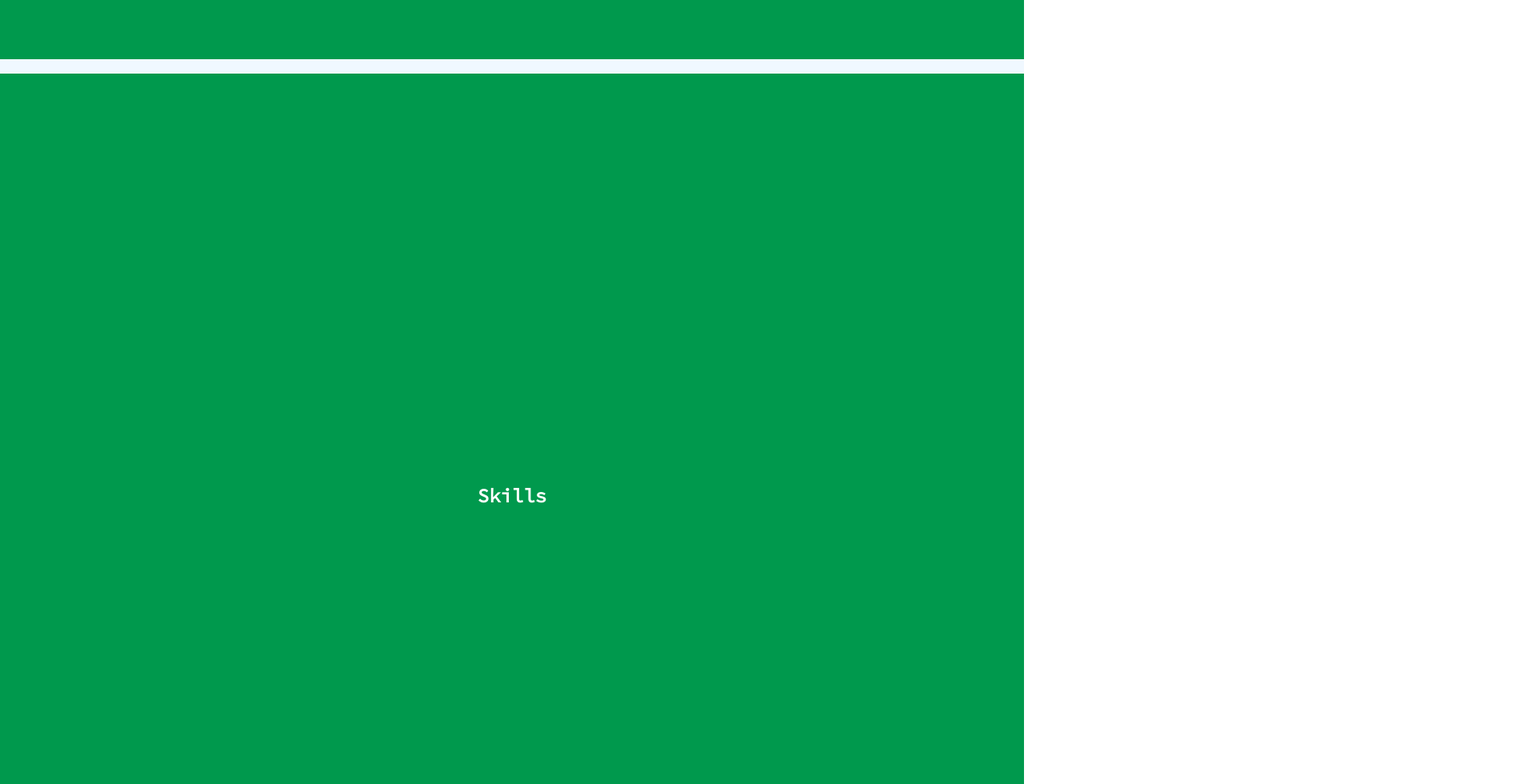
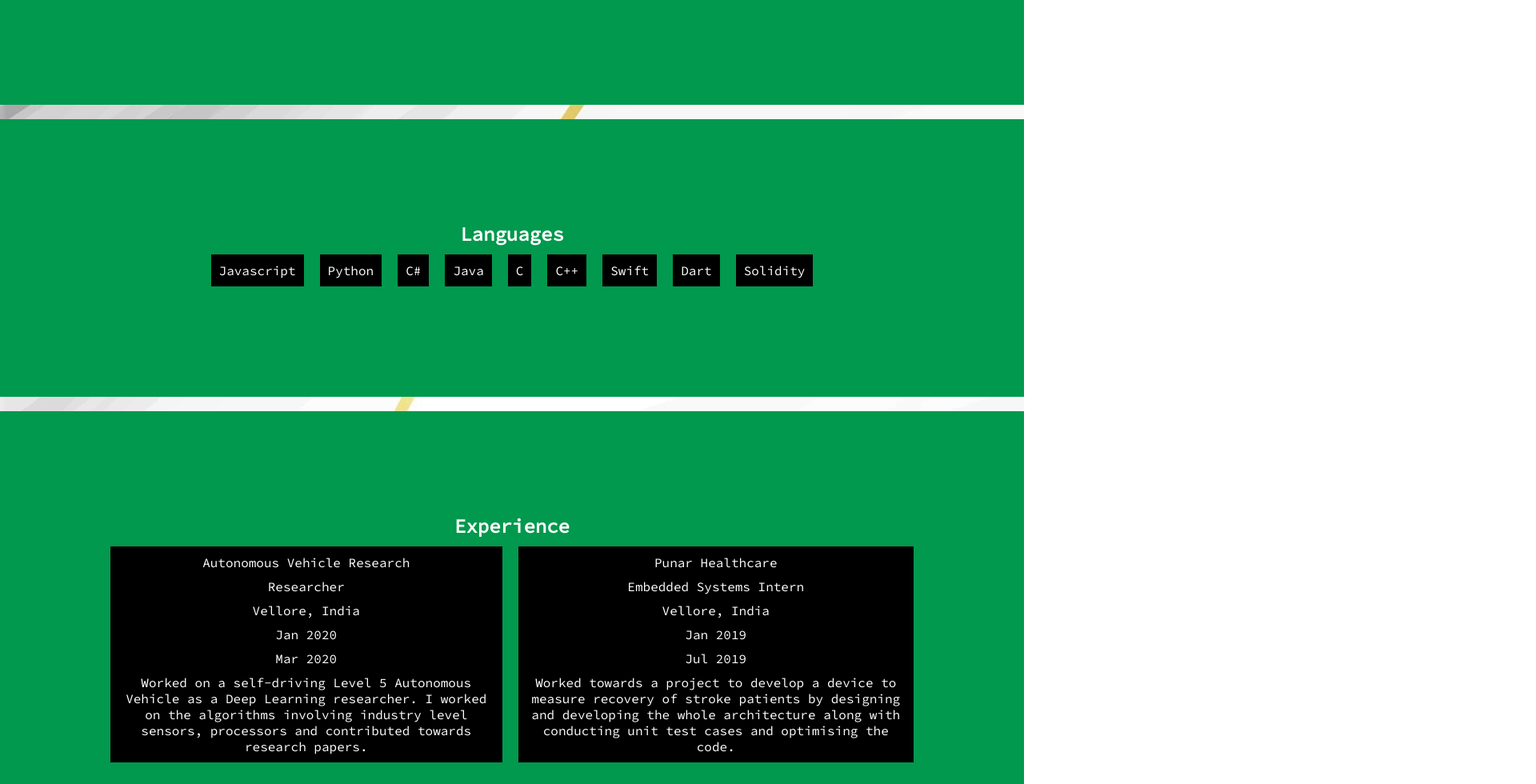
Before and after one commit to prasad-kumkar/prasadkumkar.tech, a Vue app: page / in a window 1280 px wide. Shown: the part 1480-2460 px from the top of the page at 80% size, 1920 px wide, since content can reach past the window. Built offline with nearby package versions, Linux system fonts and the light colour scheme.

Commit message:
changed background and stacked all item well
did a lot of stuff i dont remember, its 4am and im too sleepy good night

```diff
--- a/src/App.vue
+++ b/src/App.vue
@@ -8,6 +8,8 @@
     <div class="break"><br/></div>
     <Section msg="Skills"/>
     <div class="break"><br/></div>
+    <Section msg="Languages"/>
+    <div class="break"><br/></div>
     <Section msg="Experience"/>
     <div class="break"><br/></div>
     <Section msg="Projects"/>
@@ -16,9 +18,10 @@
     <div class="break"><br/></div>
     <Section msg="Contact"/>
   </div>
-    <div class="break"><br/></div>
+  <div class="break"></div>
 
 <iframe src="https://giphy.com/embed/KYElw07kzDspaBOwf9" width="480" height="234" frameBorder="0" class="giphy-embed" allowFullScreen></iframe>
+<div class="credit"><p>theme by: <a href="https://www.github.com/prasad-kumkar">prasad-kumkar</a></p></div>
 <link href="https://fonts.googleapis.com/css2?family=Homemade+Apple&display=swap" rel="stylesheet">
 </template>
 
@@ -43,26 +46,32 @@ export default {
   padding: 0px;
 }
 #app {
-
   -webkit-font-smoothing: antialiased;
   -moz-osx-font-smoothing: grayscale;
   text-align: center;
   background-color: #2c3e50;
+  background-image: url(./assets/white.jpg);
   color: white;
   margin-top: 20px;
 }
 h1{
   font-family: 'Homemade Apple', 'Courier New', Courier, monospace;
-}
-.break{
-  background-color: aliceblue;
+  color: #2c3e50;
 }
 
 iframe{
   margin: 2%;
-
 }
-
+p{
+  font-family: 'Source Code Pro', monospace;
+}
+a{
+  font-family: 'Homemade Apple', 'Courier New', Courier, monospace;
+}
+.credit{
+  background-color: white;
+  color: #2c3e50;
+}
 @media only screen and (max-width: 600px){
   h1{
     font-size: 50px;
--- /dev/null
+++ b/src/components/Block.vue
@@ -0,0 +1,38 @@
+<template>
+    <div class="block-group">
+        <ul id="list" v-for="data in json" v-bind:key="data.id">
+            <div class="block">{{data}}</div>
+        </ul>
+    </div>
+</template>
+
+<script>
+export default {
+    name: "Block",
+    template: '<Block json="json"/>',
+    props: ["json"],
+
+}
+</script>
+
+<style scoped>
+*{
+    font-family: 'Source Code Pro', sans-serif;
+}
+.block-group{
+    display: flex;
+    justify-content: center;
+    align-items: center;
+    width: 100%;
+}
+.block{
+    margin: 10px;
+}
+#list{
+    background-color:black;
+    margin: 10px;
+}
+#list:hover{
+    background-color: blueviolet;
+}
+</style>
--- /dev/null
+++ b/src/components/DoubleBlock.vue
@@ -0,0 +1,37 @@
+<template>
+    <div class="block-group">
+        <ul id="list" v-for="data in json" v-bind:key="data.id">
+            <div class="block" v-for="i in data" v-bind:key="i.name">{{i}}</div>
+        </ul>
+    </div>
+</template>
+
+<script>
+export default {
+    name: "DoubleBlock",
+    template: '<DoubleBlock json="json"/>',
+    props: ["json"],
+}
+</script>
+
+<style scoped>
+*{
+    font-family: 'Source Code Pro', sans-serif;
+}
+.block-group{
+    display: flex;
+    justify-content: center;
+    align-items: center;
+    width: 100%;
+}
+#list{
+    background-color:black;
+    margin: 10px;
+}
+#list:hover{
+    background-color: blueviolet;
+}
+.block{
+    margin: 10px;
+}
+</style>
--- a/src/components/Section.vue
+++ b/src/components/Section.vue
@@ -1,16 +1,44 @@
 <template>
 <div class="section">
     <h2>{{msg}}</h2>
+    <Block v-if="!this.doub" :json="myJson" ref="block"/>
+    <DoubleBlock v-if="this.doub" :json="myJson" ref="double"/>
 
 </div>
-
 </template>
 
 <script>
+import json from "../data.json"
+import Block from "./Block.vue"
+import DoubleBlock from "./DoubleBlock.vue"
 export default {
     name: "Section",
-    props: {msg: String}
-}
+    props: {msg: String, doub: Boolean},
+    data(){
+        switch(this.msg){
+            case "Education":
+                return {myJson: json[0].education, doub: true}
+            case "Skills":
+                return {myJson: json[0].skills, doub: false}
+            case "Languages":
+                return {myJson: json[0].languages, doub: false}
+            case "Experience":
+                return {myJson: json[0].experience, doub: true}
+            case "Projects":
+                return {myJson: json[0].projects, doub: true}
+            case "Achievements":
+                return {myJson: json[0].achievements, doub: true}
+            case "Contact":
+                return {myJson: json[0].contact, doub: false}
+            default:
+                return {myJson: json, doub: false}
+        }
+    },
+    components: {
+        Block,
+        DoubleBlock
+    }
+  }
 </script>
 
 <style scoped>
@@ -19,7 +47,8 @@ h2{
 }
 .section{
     margin: 0px;
-  padding: 40%;
+  padding: 10%;
+  width: 80%;
     background-color:#00994d;
     }
 section{
@@ -27,6 +56,5 @@ section{
   color: white
 }
 .section:hover{
-    background-color: black;
 }
 </style>
--- a/src/components/Summary.vue
+++ b/src/components/Summary.vue
@@ -1,6 +1,7 @@
 <template>
   <div class="summary">
-    <div v-for="data in myJson" v-bind:key="data.summary">{{data.summary}}</div>
+    <p>{{myJson[0].summary[0]}}</p><br/>
+    <p>{{myJson[0].summary[1]}}</p>
   </div>
   <link rel="preconnect" href="https://fonts.gstatic.com">
 <link href="https://fonts.googleapis.com/css2?family=Source+Code+Pro&family=Source+Sans+Pro:ital@1&display=swap" rel="stylesheet">
@@ -24,7 +25,7 @@ export default {
 .summary{
     font-family: 'Source Code Pro', sans-serif;
 
-    background-color: black;
+    background-color: #2c3e50;
     color: white;
     margin-top: 20px;
     padding: 5% 10% 5% 10%;
--- a/src/data.json
+++ b/src/data.json
@@ -1,7 +1,11 @@
-[{
-    "summary": "He is in his prefinal year studying Computer Science Engineering with a specialisation in Bio-informatics. He is currently progressing with blockchain and full stack web development. He has attended Qiskit Global Summer School on Quantum Computing conducted by IBM Quantum.He also has worked on deep learning as an undergrad researcher for self-driving Autonomous vehicle. He is vastly well-versed with the following languages: Python, Java, JavaScript, and C++. He has volunteered this summer in teaching others as an advocate for open-source projects. He has filed his first patent in 2019, its an glove controller for VR. His interests lies with quantum computing, AI and new emerging tech such as blockchain.He is self-motivated and hardworking having exceptional abilities in terms of my problem-solving skills. Being a good team member with great communication skills, he also has great documentation and management skills",
+[
+    {
+    "summary": [
+        "He is in his prefinal year studying Computer Science Engineering with a specialisation in Bio-informatics. He is currently progressing with blockchain and full stack web development. He has attended Qiskit Global Summer School on Quantum Computing conducted by IBM Quantum.He also has worked on deep learning as an undergrad researcher for self-driving Autonomous vehicle. He is vastly well-versed with the following languages: Python, Java, JavaScript, and C++. He has volunteered this summer in teaching others as an advocate for open-source projects. He has filed his first patent in 2019, its an glove controller for VR. His interests lies with quantum computing, AI and new emerging tech such as blockchain.",
+        "He is self-motivated and hardworking having exceptional abilities in terms of my problem-solving skills. Being a good team member with great communication skills, he also has great documentation and managerial skills"
+    ],
     "education": {
-        "Undergraduate": {
+        "1": {
             "name": "Vellore Institute of Technology",
             "location": "Vellore, India",
             "course": "Bachelor in Technology",
@@ -9,29 +13,123 @@
             "end": 2022,
             "description": "Studying Computer Science Engineering with specialization in Bioinformatics, being a part of TEDx VIT Vellore and ASME."
         },
-        "High School": {
+        "2": {
             "name": "SP College",
             "location": "Pune, India",
             "course": "Higher Secondary Education",
             "start": 2016,
             "end": 2018,
             "description": "Studied Physics, Chemistry, Mathematics with an interest in  Electronics and Communication also being  a part of the Inter-school Chess team, Football team, and Swimming team."
+        }
     },
     "experience": {
-
+        "1": {
+            "company": "Autonomous Vehicle Research",
+            "title": "Researcher",
+            "location": "Vellore, India",
+            "start": "Jan 2020",
+            "end": "Mar 2020",
+            "description": "Worked on a self-driving Level 5 Autonomous Vehicle as a Deep Learning researcher. I worked on the algorithms involving industry level sensors, processors and contributed towards research papers."
+        },
+        "2": {
+            "company": "Punar Healthcare",
+            "title": "Embedded Systems Intern",
+            "location": "Vellore, India",
+            "start": "Jan 2019",
+            "end": "Jul 2019",
+            "description": "Worked towards a project to develop a device to measure recovery of stroke patients by designing and developing the whole  architecture along with conducting unit test cases and optimising the code."
+        }
     },
     "projects": {
-
+        "1": {
+            "name": "WY Vote",
+            "description": "Private Blockchain based Voting System",
+            "tech-stack": "Ganache, ReactJS, VueJS, Netify, Remix, Simbachain, Smart-contracts, Solidity, SwaggerAPI",
+            "link": "https://devpost.com/software/wyvote2020-cjaqm2"
+        },
+        "2": {
+            "name": "Measure Me",
+            "description": "AR and ML based Body Measurement System",
+            "tech-stack": "Python, TensorflowJS, ARKit, ARCore",
+            "link": "https://github.com/measure-me"
+        },
+        "3": {
+            "name": "Authentication API",
+            "description": "Authentication API using Express and Node JS",
+            "tech-stack": "ExpressJS, NodeJS, MongoDB, HTML",
+            "link": "https://github.com/prasad-kumkar/auth-api-mongodb"
+        },
+        "4": {
+            "name": "Game Playing AI",
+            "description": "Deep RL based Game Playing Agent",
+            "tech-stack": "Python, Keras, Reinforcement Learning",
+            "link": "https://github.com/prasad-kumkar/Banana-Navigator"
+        },
+        "5": {
+            "name": "Lane Finding for Autonomous Vehicles",
+            "description": "Advancely accurate lane finding system for autonomous vehicles",
+            "tech-stack": "Python, OpenCV, matplotlib",
+            "link": "https://github.com/prasad-kumkar/Advanced-Lane-Detection"
+        },
+        "6": {
+            "name": "Driver monitoring system",
+            "description": "Deep Learning based driver monitoring system for Autonomous Vehicles (activity & object recognition)",
+            "tech-stack": "Python, OpenCV, tensorflow, dlib",
+            "link": "https://github.com/prasad-kumkar/ai-driver-safety"
+        },
+        "7": {
+            "name": "Med Help",
+            "description": "An Uber-like service for calling ambulance",
+            "tech-stack": "",
+            "link": "https://devpost.com/software/ivyhacks-g7pd5b"
+        },
+        "8": {
+            "name": "Portfolio",
+            "description": "This website",
+            "tech-stack": "VueJS, Digital Ocean",
+            "link": "https://github.com/prasad-kumkar/prasadkumkar.tech"
+        },
+        "9": {
+            "name": "Pink Links",
+            "description": "A solution backed by blockchain to raise funds for breast cancer NGOs which also connects patient with survivors to help them go through a hard time by matching volunteer service.",
+            "tech-stack": "HTML, CSS, Solidity, Ganache",
+            "link": "https://devpost.com/software/pinklinks"
+        }
     },
     "skills": {
-
+        "web-dev": "Web Development, JavaScript, SQL, ReactJS, VueJS, NodeJS, ExpressJS, CSS",
+        "blockchain": "Blockchain, dApps, Hyperledger Fabric v1.4 & v2.x, IBM Blockchain Platform, Solidity, Truffle Ganache",
+        "devops": "Docker, Kubernetes, Unix, Git, IBM Cloud, Digital Ocean, Firebase",
+        "security":"Web Security, Penetration Testing",
+        "ML": "Machine Learning, Computer Vision, Deep Reinforcement Learning, AI",
+        "extra": "Research, Team management, Technical Documentation"
     },
     "achievements": {
-
+        "1": {
+            "name": "IBM Quantum Excellence",
+            "description": "Received Quantum Excellence certificate after passing Qiskit Global Summer School organized by IBM."},
+        "2": {
+            "name":"WYO Hackathon Winner",
+            "description":"Won first place at WYO Hackathon 2020 with a prize of 1BTC."},
+        "3": {
+            "name": "Hacking the Diaper Winner",
+            "description":"Won first place at Hacking the Diaper 2020 organized by Kimberly Clark with a 3000 USD prize."}
     },
-    "languages": {
-
-    }
-  }
+    "languages": [
+        "Javascript",
+        "Python",
+        "C#",
+        "Java",
+        "C",
+        "C++",
+        "Swift",
+        "Dart",
+        "Solidity"
+    ],
+    "contact": [
+        "(+91) 777 3951488",
+        "i@prasadkumkar.tech",
+        "RH 7, Kuber Park, Pune 410504, India"
+    ]
   }
 ]
```
Also changed, not shown: src/components/Header.vue (+5 -13 lines), src/assets/white.jpg (added), 1 other file (tests, documents, lock files or other folders). Lines whose indentation alone changed are shown as unchanged.
